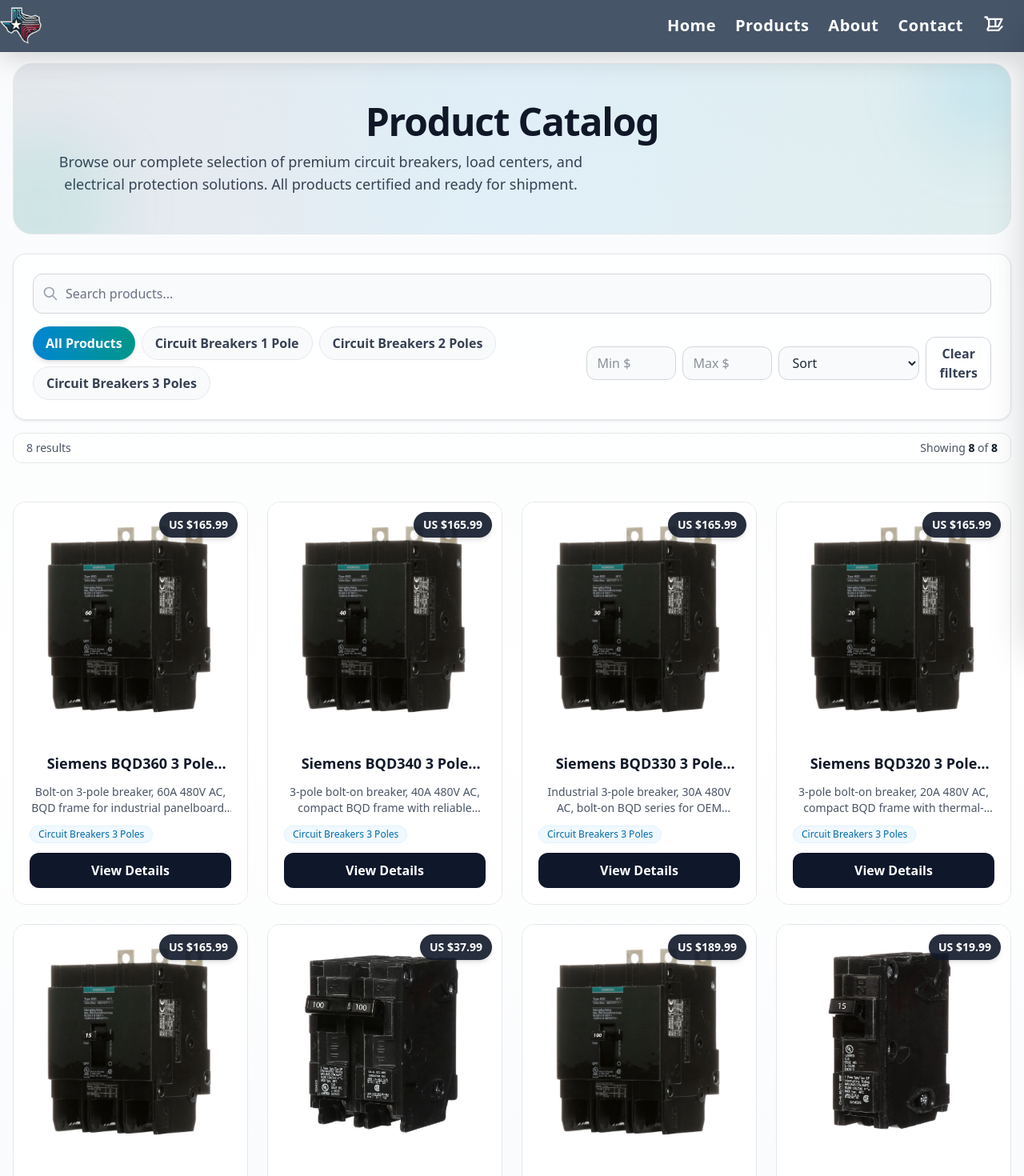
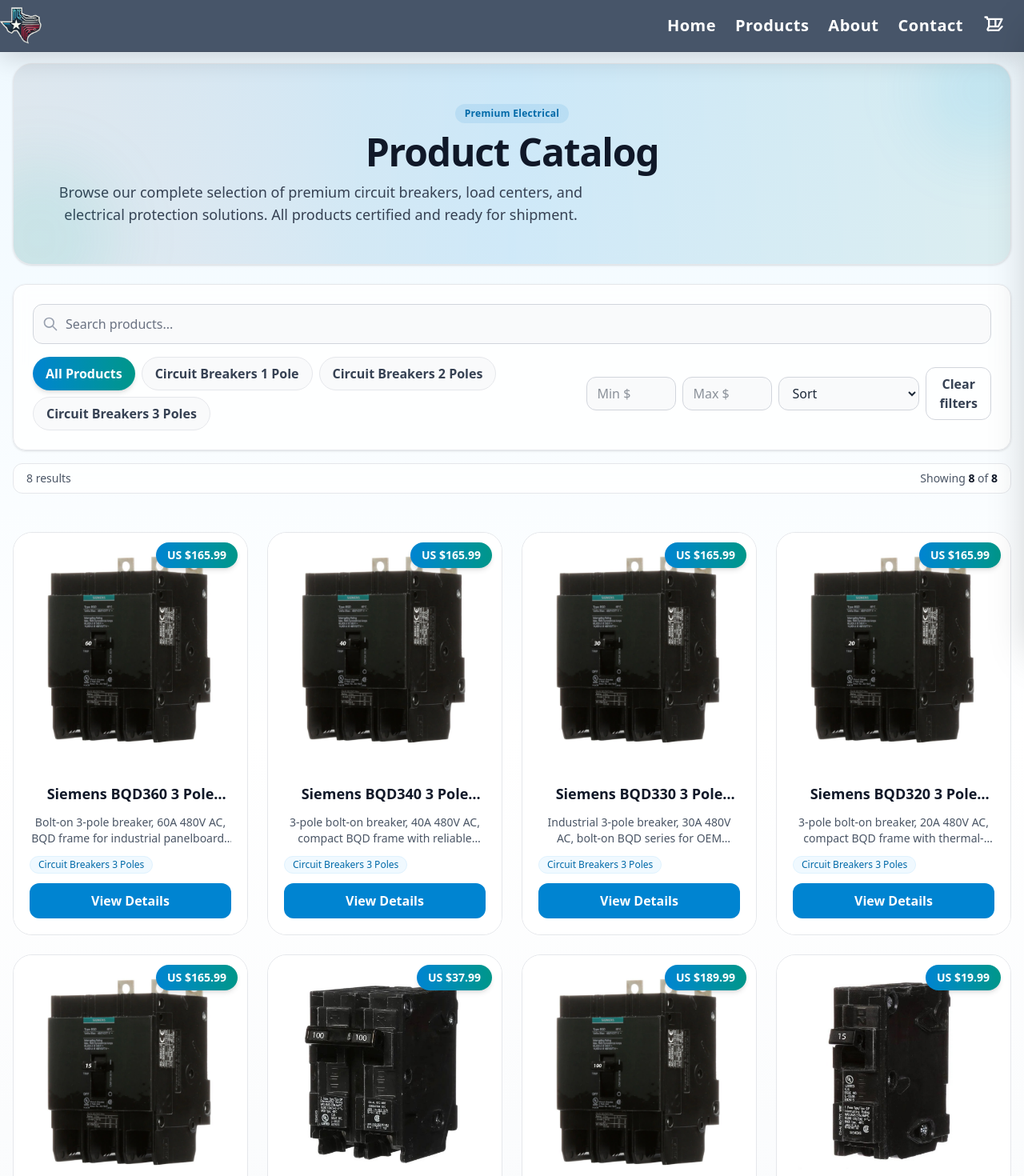
Before and after one commit to julioagk/PROTEX-INNOVATION-ENGLISH, a React (Vite) app: page /Catalogo in a window 1280 px wide. Shown: the top 1470 px of the page at 80% size. Built offline with nearby package versions, Linux system fonts and the light colour scheme.

Commit message:
Refresh catalog styling

```diff
--- a/src/componentes/Catalogo.jsx
+++ b/src/componentes/Catalogo.jsx
@@ -76,12 +76,13 @@
   };
 
   return (
-    <section className="relative flex flex-col items-center w-full min-h-screen bg-gradient-to-b from-slate-50 via-white to-slate-50 text-gray-900 pt-[15px] md:pt-[15px] pb-12 px-4 overflow-hidden">
+    <section className="relative flex flex-col items-center w-full min-h-screen bg-gradient-to-b from-sky-50 via-white to-slate-50 text-gray-900 pt-[15px] md:pt-[15px] pb-16 px-4 overflow-hidden">
       {/* Hero Banner para el catálogo */}
       <div className="relative z-10 w-full max-w-7xl mb-8 md:mb-12">
-        <div className="relative overflow-hidden bg-gradient-to-r from-slate-700/10 via-sky-600/10 to-teal-700/10 rounded-3xl border border-gray-200 p-8 md:p-12 mb-6">
+        <div className="relative overflow-hidden bg-gradient-to-r from-slate-700/10 via-sky-600/15 to-teal-700/10 rounded-3xl border border-gray-200 p-8 md:p-12 mb-6 shadow-sm">
           <div className="absolute -right-12 -top-12 w-40 h-40 rounded-full bg-sky-500/10 blur-2xl" />
           <div className="absolute -left-16 -bottom-16 w-48 h-48 rounded-full bg-teal-500/10 blur-2xl" />
+          <span className="inline-flex items-center rounded-full bg-sky-600/10 text-sky-700 px-3 py-1 text-xs font-semibold tracking-wide mb-3">Premium Electrical</span>
           <h1 className="text-3xl md:text-5xl font-black tracking-tight mb-3 text-gray-900">Product Catalog</h1>
           <p className="text-base md:text-lg text-gray-700 max-w-2xl">Browse our complete selection of premium circuit breakers, load centers, and electrical protection solutions. All products certified and ready for shipment.</p>
         </div>
@@ -197,7 +198,7 @@
           {!loading && sortedProducts.map((product) => (
             <div
               key={product.id}
-              className="group relative flex flex-col overflow-hidden rounded-2xl border border-gray-200 bg-white hover:border-sky-600/40 hover:shadow-xl transition-all duration-300"
+              className="group relative flex flex-col overflow-hidden rounded-3xl border border-gray-200 bg-white hover:border-sky-600/50 hover:shadow-2xl transition-all duration-300 hover:-translate-y-1"
             >
               {/* Imagen del producto */}
               <div className="relative w-full aspect-square bg-gradient-to-b from-gray-50 to-white overflow-hidden">
@@ -214,7 +215,7 @@
                   }}
                 />
                 {/* Badge de precio */}
-                <div className="absolute top-3 right-3 bg-gray-900/90 text-white px-3 py-1.5 font-bold text-sm rounded-full shadow-md">
+                <div className="absolute top-3 right-3 bg-gradient-to-r from-sky-600 to-teal-600 text-white px-3.5 py-1.5 font-bold text-sm rounded-full shadow-md">
                   US ${product.price || product.precio}
                 </div>
               </div>
@@ -238,7 +239,7 @@
                 {/* Botón */}
                 <Link
                   to={`/producto/${product.id}`}
-                  className="mt-auto w-full bg-slate-900 hover:bg-slate-800 text-white font-semibold py-2.5 px-4 text-sm md:text-base rounded-xl transition-colors duration-200 text-center"
+                  className="mt-auto w-full bg-sky-600 hover:bg-sky-700 text-white font-semibold py-2.5 px-4 text-sm md:text-base rounded-xl transition-colors duration-200 text-center"
                 >
                   View Details
                 </Link>
```
